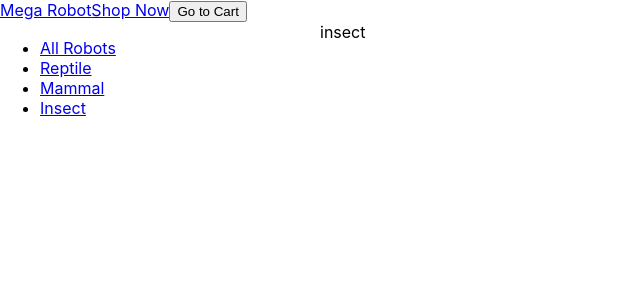
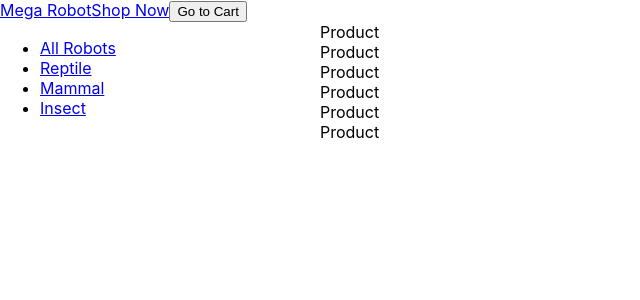
Before and after one commit to SonDo580/shopping-cart, a React (Create React App) app: page /catalog/insect in a window 1280 px wide. Shown: the top 300 px of the page, without its empty margins (0-640 px from the left). Built offline with nearby package versions, Linux system fonts and the light colour scheme.

Commit message:
Render product list based on category

```diff
--- a/src/components/List.js
+++ b/src/components/List.js
@@ -1,5 +1,7 @@
 import React from "react";
 import { useParams } from "react-router-dom";
+
+import Product from "./Product";
 
 import leopardImg from "../images/leopard.jpeg";
 import dinosaurImg from "../images/dinosaur.jpeg";
@@ -53,8 +55,22 @@ const products = [
 export default function List() {
   let { category } = useParams("category");
   if (category === undefined) {
-    category = "all product";
+    return (
+      <div>
+        {products.map((product) => {
+          return <Product key={product.id} product={product} />;
+        })}
+      </div>
+    );
+  } else {
+    return (
+      <div>
+        {products
+          .filter((product) => (product.category = category))
+          .map((product) => {
+            return <Product key={product.id} product={product} />;
+          })}
+      </div>
+    );
   }
-
-  return <div>{category}</div>;
 }
```
